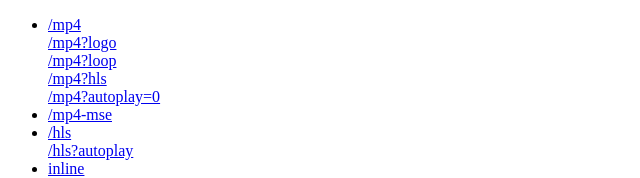
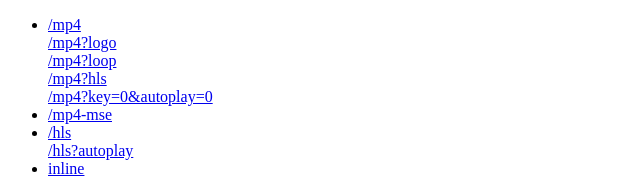
Before and after one commit to zhihu/griffith, a React (Vite) app in the folder example/: page / in a window 1280 px wide. Shown: the top 178 px of the page, without its empty margins (0-640 px from the left). Built offline with nearby package versions, Linux system fonts and the light colour scheme.

Commit message:
chore: update example

```diff
--- a/example/src/App.tsx
+++ b/example/src/App.tsx
@@ -21,7 +21,7 @@ const NavLinks = () => {
           <br />
           <Link to="/mp4?hls">/mp4?hls</Link>
           <br />
-          <Link to="/mp4?autoplay=0">/mp4?autoplay=0</Link>
+          <Link to="/mp4?key=0&autoplay=0">/mp4?key=0&autoplay=0</Link>
         </li>
         <li>
           <Link to="/mp4-mse">/mp4-mse</Link>
--- a/example/src/MP4Page.tsx
+++ b/example/src/MP4Page.tsx
@@ -65,6 +65,8 @@ const App = () => {
     <>
       <Player
         {...props}
+        // trigger re-mount
+        key={query.key}
         autoplay={query.autoplay !== '0'}
         sources={'hls' in query ? hlsSources : props.sources}
         localeConfig={{
```
